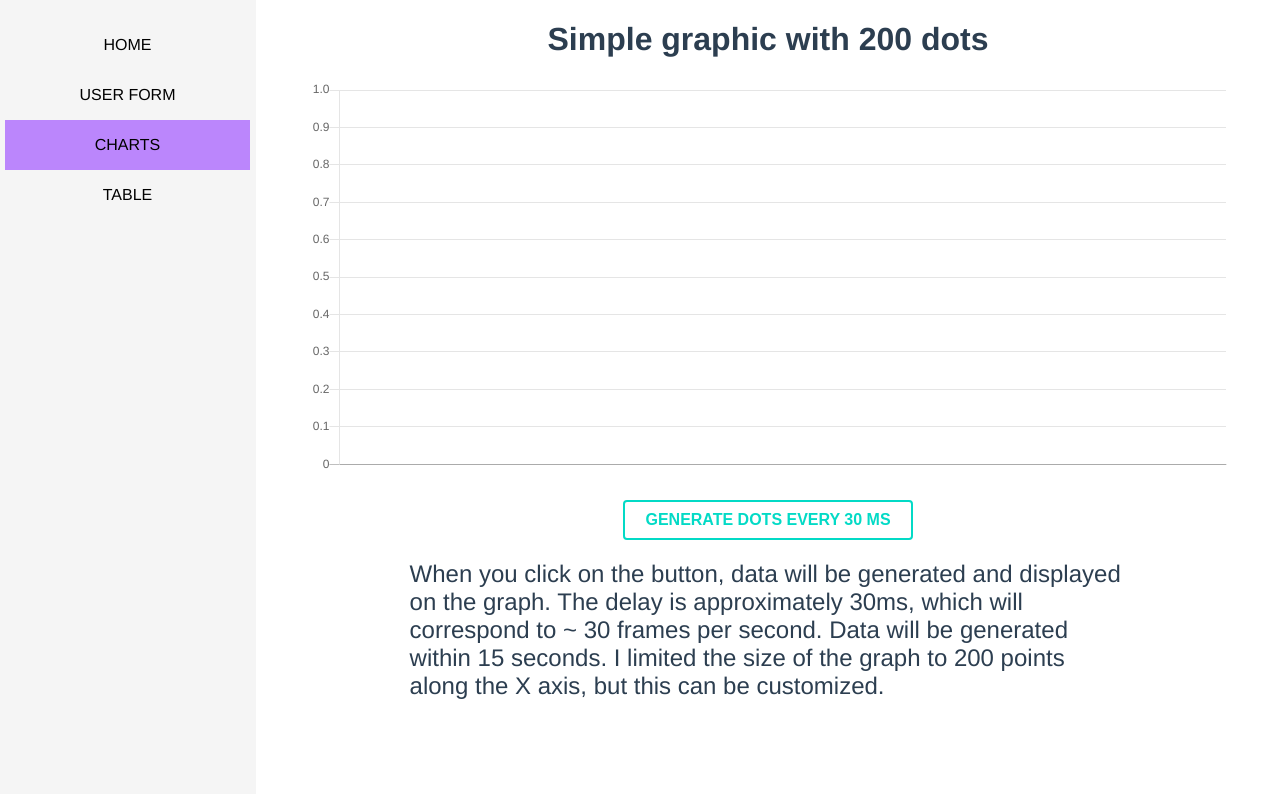
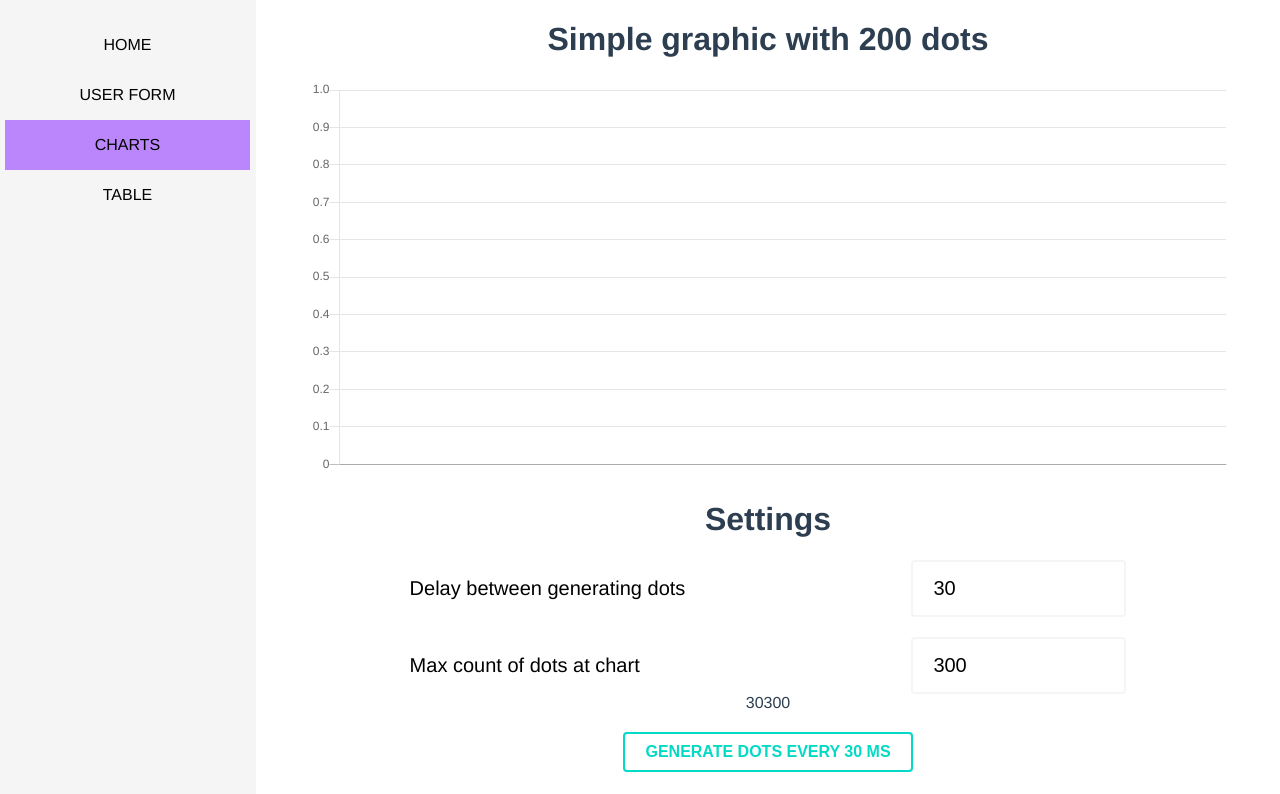
Before and after one commit to nl-kaidzen/mtx-spa, a Vue app: page /#/charts in a window 1280 px wide. Shown: the top 794 px of the page. Built offline with nearby package versions, Linux system fonts and the light colour scheme.

Commit message:
Add variables for chart manipulating

```diff
--- a/src/views/Charts.vue
+++ b/src/views/Charts.vue
@@ -3,6 +3,17 @@
     <h1>Simple graphic with 200 dots</h1>
     <div id="chart">
       <LineChart :chart-data="datacollection" :options="options"/>
+    </div>
+    <div class="settings">
+      <h1 class="settings__header">Settings</h1>
+      <label class="settings__label" for="">Delay between generating dots
+        <input class="settings__input" type="text" name="" id="" v-model="delay">
+      </label>
+      <label class="settings__label" for="">Max count of dots at chart
+        <input class="settings__input" type="text" name="" id="" v-model="maxItems">
+      </label>
+      <span>{{this.delay}}</span>
+      <span>{{this.maxItems}}</span>
     </div>
     <button v-on:click="startTimer" class="button">Generate dots every 30 ms</button>
     <p class="text-big">
@@ -31,22 +42,13 @@ export default {
         responsive: true,
         maintainAspectRatio: false,
       },
-      dataSet: {
-        label: '',
-        backgroundColor: '',
-        borderColor: '',
-        data: '',
-      },
       maxItems: 300,
       index: 0,
       min: -50,
       max: 50,
       dataDotsArray: [],
       dataLabelsArray: [],
-      chartData: {
-        labels: [],
-        datasets: [],
-      },
+      delay: 30,
     };
   },
   methods: {
@@ -131,4 +133,25 @@ export default {
   text-align: left;
   margin: 20px auto;
 }
+
+.settings {
+  &__input {
+    display: flex;
+        font-size: 20px;
+        align-items: center;
+        padding: 15px 20px;
+        border: 2px solid $whitesmoke;
+        width: 30%;
+        border-radius: 4px;
+  }
+
+  &__label {
+    font-size: 20px;
+    color: $text;
+    display: flex;
+    justify-content: space-between;
+    margin: 20px 15% 0;
+    align-items: center;
+  }
+}
 </style>
```
